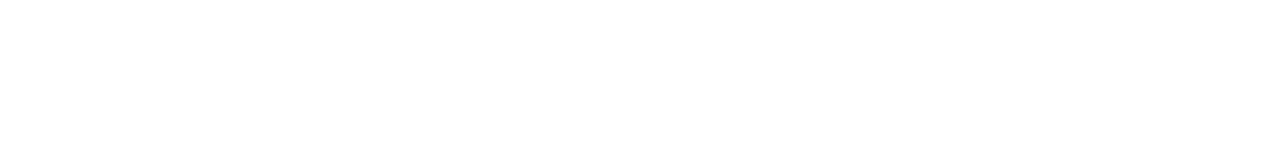
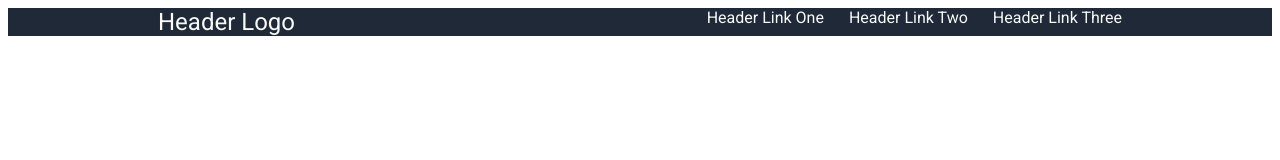
Before and after one commit to Pmb235/odin-landing-page, a plain HTML site: page index.html in a window 1280 px wide. Drawn offline with Linux system fonts and the light colour scheme.

Commit message:
Landing Page Project Nav Bar
Landing Page Nav Bar sort of done/taking shape.  Need to put the rest
of the content into the html page first before styling it as recommended
by the project instructions.

```diff
--- a/index.html
+++ b/index.html
@@ -1,12 +1,25 @@
 <!DOCTYPE html>
 <html lang="en">
+
 <head>
     <meta charset="UTF-8">
     <meta name="viewport" content="width=device-width, initial-scale=1.0">
     <title>Odin Project Landing Page</title>
-    <link rel="stylesheet"href="styles.css">
+    <link rel="stylesheet" href="styles.css">
+    <link href="https://fonts.googleapis.com/css2?family=Roboto:ital,wght@0,100..900;1,100..900&display=swap" rel="stylesheet">
 </head>
 <body>
-
+    <header>
+        <div class="header-flex-container">
+        <div class="Logo">Header Logo</div>
+        <div class="header-links-container">
+            <nav>
+                <a>Header Link One</a>
+                <a>Header Link Two</a>
+                <a>Header Link Three</a>
+            </nav>
+        </div>
+    </div>
+    </header>
 </body>
 </html>
--- a/styles.css
+++ b/styles.css
@@ -0,0 +1,24 @@
+.header-flex-container {
+    display:flex;
+    justify-content:space-between;
+    background-color:#1F2937;
+}
+
+.Logo {
+    margin-left:150px;
+    font-size:24px;
+    color:#F9FAF8;
+    font-family: 'Roboto', sans-serif;
+}
+
+a{
+    color:#F9FAF8;
+    font-family: 'Roboto', sans-serif;
+}
+
+
+nav{
+    display:flex;
+    margin-right:150px;
+    gap:25px;
+}
```
